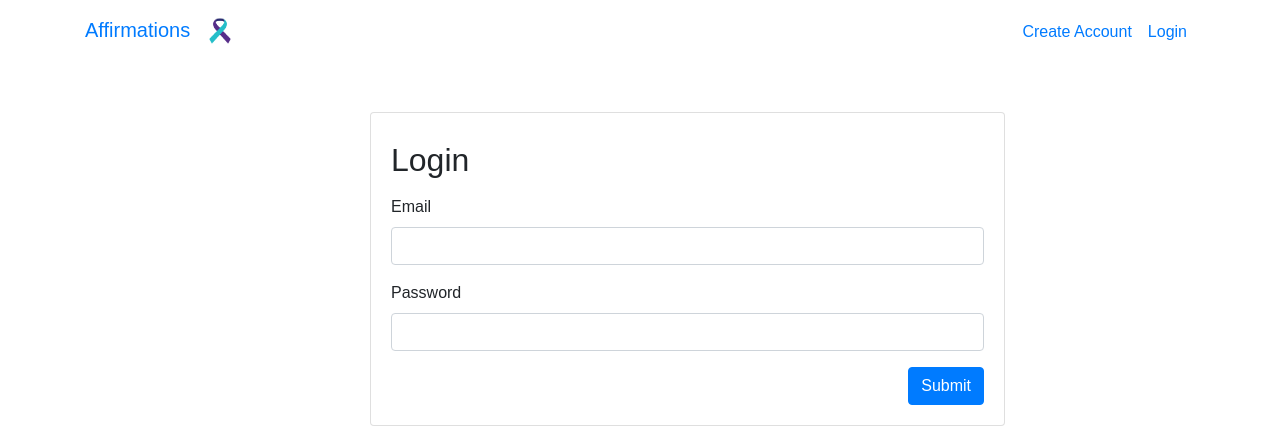
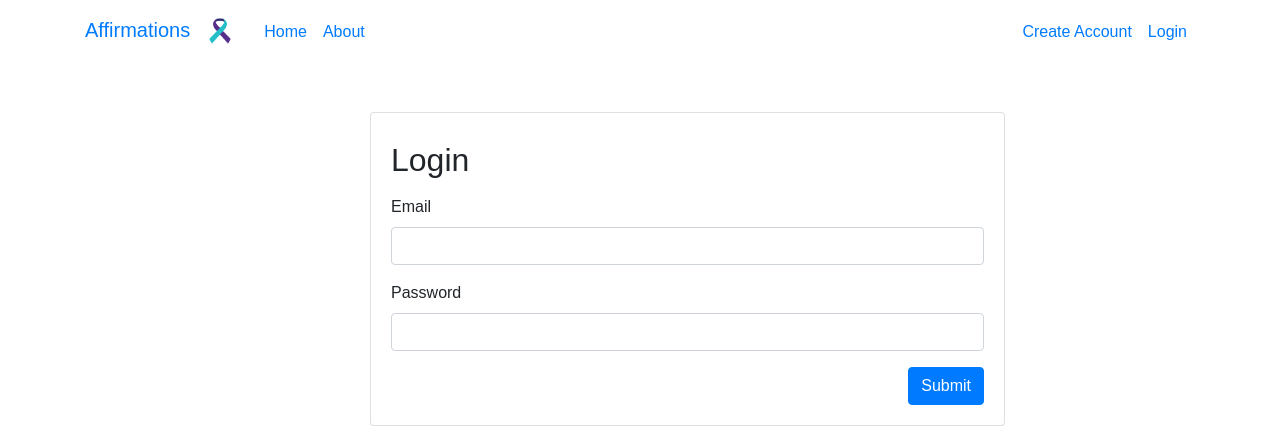
Before and after one commit to thleigh/Affirmations-App, a React (Create React App) app in the folder frontend/: page /login in a window 1280 px wide. Shown: the top 444 px of the page. Built offline with nearby package versions, Linux system fonts and the light colour scheme; no server answers.

Commit message:
[navbar] collapse not working

```diff
--- a/frontend/src/components/NavBar.js
+++ b/frontend/src/components/NavBar.js
@@ -2,11 +2,14 @@
 import React from 'react';
 import { NavLink, Link } from 'react-router-dom';
 import logo from '../assets/logo.png'
+// import 'jquery/dist/jquery'
+// import "bootstrap/dist/js/bootstrap.js"
+// import "bootstrap/dist/css/bootstrap.js"
 
 const NavBar = (props) => {
     return (
-        <nav className="navbar navbar-expand-lg bg-white">
-            <div className="container">
+        <nav className="navbar navbar-expand-lg bg-white accordion">
+            <div className="container accordion">
                 <Link className="navbar-brand" to="/#Welcome" >Affirmations
                         <img src={logo} alt="ribbon" className="affirmationLogo"/>
                 </Link>
@@ -17,12 +20,12 @@ const NavBar = (props) => {
 
                 <div className="collapse navbar-collapse" id="navbarsExample07">
                     <ul className="navbar-nav mr-auto">
-                        {/* <li className="nav-item">
+                        <li className="nav-item">
                             <NavLink className="nav-link" exact to="/">Home</NavLink>
-                        </li> */}
-                        {/* <li className="nav-item">
+                        </li>
+                        <li className="nav-item">
                             <NavLink className="nav-link"  to="/#About">About</NavLink>
-                        </li> */}
+                        </li>
                     </ul>
                     {
                         props.isAuth
```
